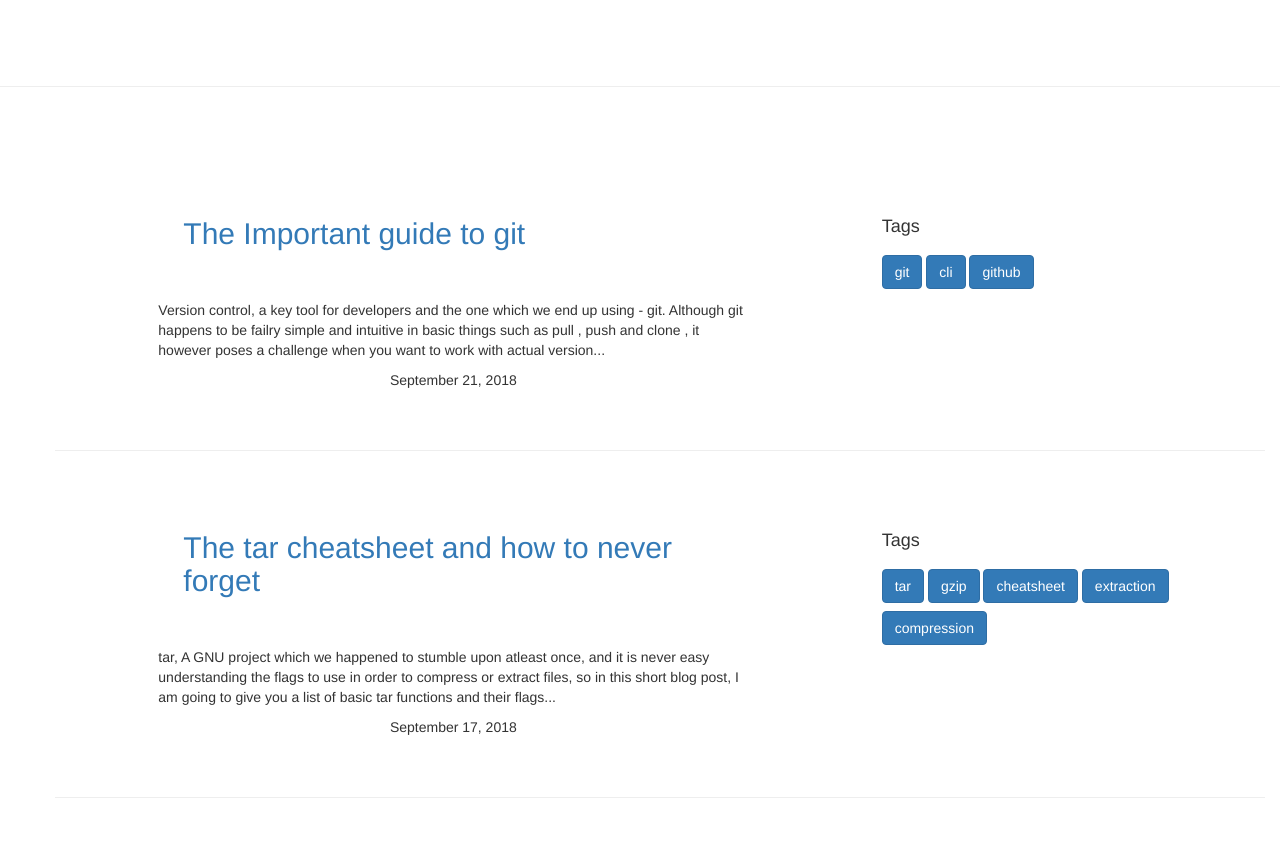
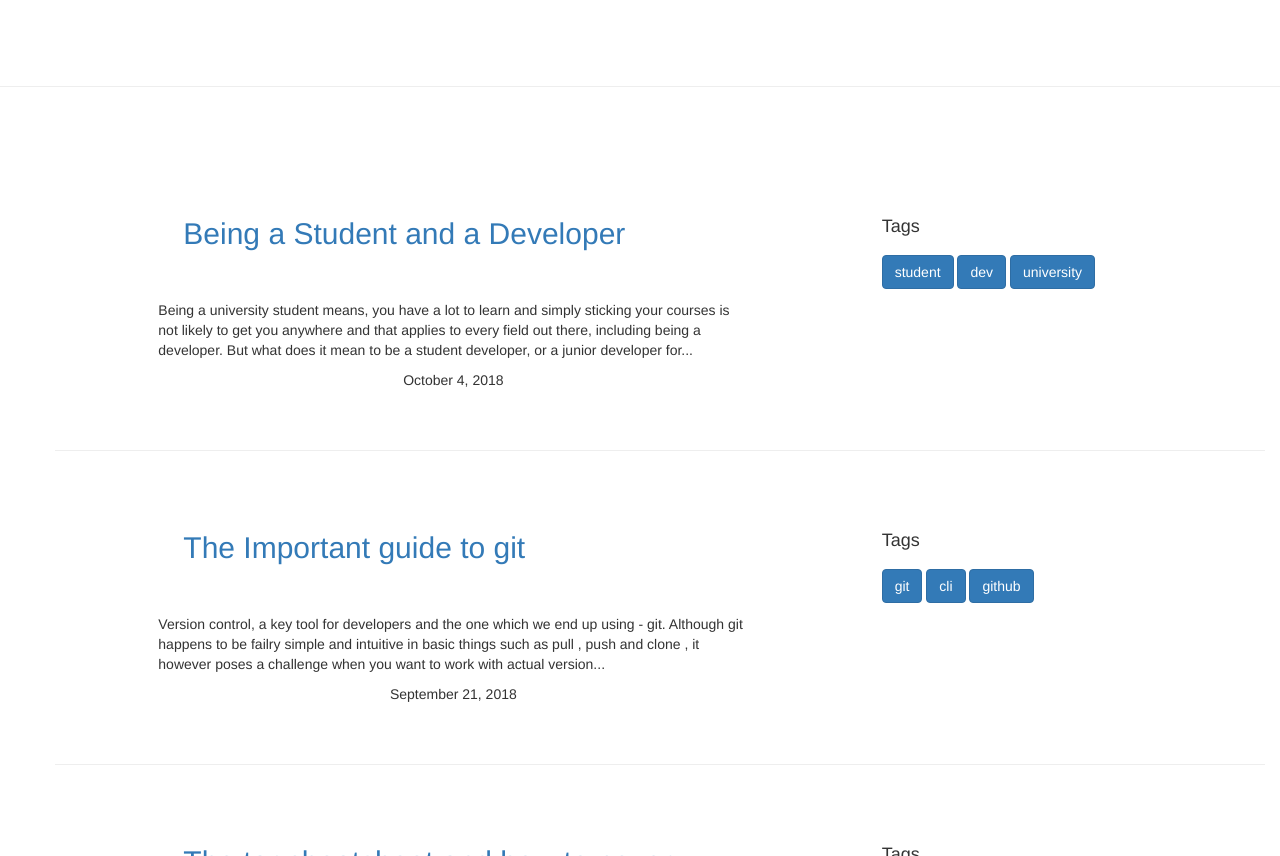
Before and after one commit to sahitpj/sahitpj.github.io, a Jekyll site: the page built from index.html, in a window 1280 px wide and 900 px high, scrolled down 2121 px, cut to the strip 44-900 px from the top of the window. Built offline with Jekyll 4.4.1, drawn with Linux system fonts in a browser that asks for light colours; nearby versions of some CDN libraries; the list of posts is cut into pages by our own code; some of the changed lines change nothing that is shown.

Commit message:
new blog post#5

```diff
--- a/_config.yml
+++ b/_config.yml
@@ -12,6 +12,7 @@ url:
 baseurl:             ''
 paginate_path: "/blog/page:num/"
 paginate:            5
+future: true
 
 # About/contact
 author:
--- /dev/null
+++ b/_posts/2018-10-04-Being-a-student-and-a-developer.md
@@ -0,0 +1,75 @@
+---
+layout: post
+title: Being a Student and a Developer
+comments: true
+tags: [student, dev, university]
+---
+
+Being a university student means, you have a lot to learn and simply sticking your courses is not likely to get you anywhere and that applies to every field out there, including being a developer. But what does it mean to be a student developer, or a junior developer for that fact? Here my present my journey from a student to a student developer, and yeah don't be surprised if I tend to talk about emotions and mental states.
+
+<h1 class="post-subheading">Experimenting with reading</h1>
+
+As important as it is to read about interesting things in the field of computer science, it is that important to try them out and doesn't have to start from a big leap, it could might as well be small step, but it's important you try it out and not to mention it also applies to experienced developers too.
+<br>
+
+An easy example we all can relate to is when we try out a new language or a new module or a new feature. Although it may feel intimidating, I personally feel, writing a piece of code of it, which could be the smallest example by yourself, gives you immense confidence in it which would eventually drive you to learn more.
+
+<h1 class="post-subheading">Don't feel bad about asking</h1>
+
+Something we often feel about doing - asking others if we don't get something, mainly because we have a sense of ego attached to it or a sense of inferiorty. Partially true, because simply asking would solve your problem, because now both of you know it, and so are at the same level. To be honest this is something, which I used to persoanally face a lot, however I have managed to cope with it. How you may ask? We'll talk about
+
+<h1 class="post-subheading">Having a record.</h1>
+
+I think blogging can be substituted with maintaining a record, or a diary, whichever you prefer. Writing is definitely important, because it gives you confidence about what you write and can, in most cases can be an interesting conversatiuon starter to something interesting and personally it feels good.
+
+Apart from the above fact, I definitely feel it is humanly impossible to remember everything you have learnt during the course of college, and thus on a more logical basis, making a record of what you have learn becomes important.
+
+<h1 class="post-subheading">Don't be too hard on yourself</h1>
+
+At the end of the day, don't stress yourself out, because being busted by stress, doesn't make a you a better developer, unless of course you are a person who works under pressure. The point being feel free to loosen up and take a break from work, by doing something you enjoy doing, or talking to people. Don't worry your work is not going anywhere. Contrary to this is the situation of having a lot of work. This is where time-management and prioritization come into play. Seem like big words, but they are actually a keen part of a student's life.
+
+
+A good example I can give, is something I am going through right now (as I am writing this). Third year is the time of the year when your academics comes in the way of your job/research work, because you want to enough knowledge and projects under your belt, in order to get a good internship, at the same time, you don't exactly want to screw up your academics. Other necessary positions of responsibility add up to one heck of an year, but to be honest, I think it's been my best year of college till now.
+<br>
+
+I think an important point which I forgot to mention is to love what you are doing, because if you don't there is no point of doing it.
+
+<h1 class="post-subheading">To be number-driven or not</h1>
+
+In a world driven by numbers, it is hard to not care and I am not talking about the times when we we are at a higher position rather, the times when we feel low and numbers tend to demotivate us. Of course, if something like this doesn't affect you, that's well and good, but if you are, don't worry you aren't alone.
+
+I think at times like this, not being alone tends to helps, which brings me to my last point.
+
+<h1 class="post-subheading">Make Learning a group thing</h1>
+
+Studying a subject or topic, with like-minded people helps a lot. Not only does it allow you to answer queries quicker, but emotionally it makes you feel secure. I have no actual reason as to why it feels so, but I am sure it definitely helps
+
+
+
+I hope the following helps you in your life, in a way or other.
+
+cheers!
+
+
+
+
+<div id="disqus_thread"></div>
+<script>
+
+/**
+*  RECOMMENDED CONFIGURATION VARIABLES: EDIT AND UNCOMMENT THE SECTION BELOW TO INSERT DYNAMIC VALUES FROM YOUR PLATFORM OR CMS.
+*  LEARN WHY DEFINING THESE VARIABLES IS IMPORTANT: https://disqus.com/admin/universalcode/#configuration-variables*/
+/*
+var disqus_config = function () {
+this.page.url = PAGE_URL;  // Replace PAGE_URL with your page's canonical URL variable
+this.page.identifier = PAGE_IDENTIFIER; // Replace PAGE_IDENTIFIER with your page's unique identifier variable
+};
+*/
+(function() { // DON'T EDIT BELOW THIS LINE
+var d = document, s = d.createElement('script');
+s.src = 'https://sahitpj-github-io.disqus.com/embed.js';
+s.setAttribute('data-timestamp', +new Date());
+(d.head || d.body).appendChild(s);
+})();
+</script>
+<noscript>Please enable JavaScript to view the <a href="https://disqus.com/?ref_noscript">comments powered by Disqus.</a></noscript>
```
